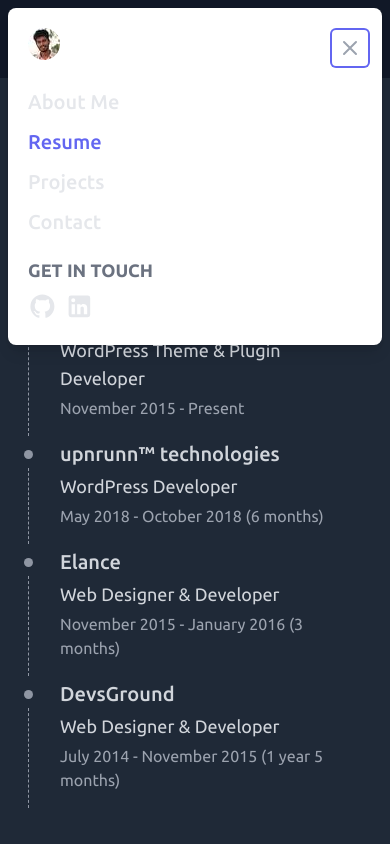
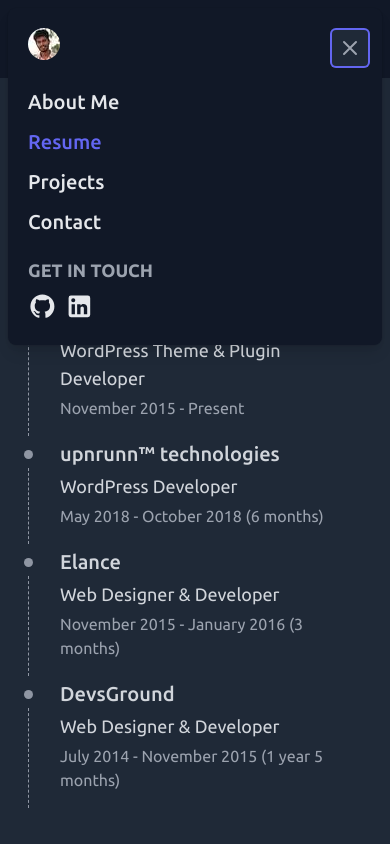
Before and after one commit to shamimmoeen/personal-website, a React (Create React App) app: page /resume in a window 390 px wide. Both pictures are taken after a click on the button "Open Menu". Shown: the top 844 px of the page. Built offline with nearby package versions, Linux system fonts and the light colour scheme.

Commit message:
Fix responsive nav design issue for dark mode

```diff
--- a/src/components/Header.js
+++ b/src/components/Header.js
@@ -29,7 +29,7 @@ const Header = () => {
 									<DarkModeSwitch />
 								</div>
 								<div className={'md:hidden -mr-2 -my-2'}>
-									<Popover.Button className="bg-white rounded-md p-2 inline-flex items-center justify-center text-gray-400 hover:text-gray-500 hover:bg-gray-100 focus:outline-none focus:ring-2 focus:ring-inset focus:ring-indigo-500">
+									<Popover.Button className="bg-white dark:bg-transparent rounded-md p-2 inline-flex items-center justify-center text-gray-400 hover:text-gray-500 hover:bg-gray-100 focus:outline-none focus:ring-2 focus:ring-inset focus:ring-indigo-500">
 										<span className="sr-only">Open Menu</span>
 										<MenuIcon className="h-6 w-6" aria-hidden="true" />
 									</Popover.Button>
@@ -70,14 +70,14 @@ const Header = () => {
 								focus
 								className="absolute inset-0 z-10 p-2 transition transform origin-top-right md:hidden"
 							>
-								<div className="rounded-lg shadow-lg ring-1 ring-black ring-opacity-5 bg-white">
+								<div className="rounded-lg shadow-lg ring-1 ring-black ring-opacity-5 bg-white dark:bg-gray-900">
 									<div className="pt-5 pb-6 px-5">
 										<div className="flex">
 											<div className="flex-1">
 												<Avatar size={32} onlyImage={true} />
 											</div>
 											<div className="-mr-2">
-												<Popover.Button className="bg-white rounded-md p-2 inline-flex items-center justify-center text-gray-400 hover:text-gray-500 hover:bg-gray-100 focus:outline-none focus:ring-2 focus:ring-inset focus:ring-indigo-500">
+												<Popover.Button className="bg-white dark:bg-gray-800 rounded-md p-2 inline-flex items-center justify-center text-gray-400 hover:text-gray-500 hover:bg-gray-100 focus:outline-none focus:ring-2 focus:ring-inset focus:ring-indigo-500">
 													<span className="sr-only">Close menu</span>
 													<XIcon className="h-6 w-6" aria-hidden="true" />
 												</Popover.Button>
@@ -97,7 +97,7 @@ const Header = () => {
 												</div>
 											))}
 										</div>
-										<h4 className="uppercase text-gray-500 text-lg font-semibold mb-2">
+										<h4 className="uppercase text-gray-500 dark:text-gray-400 text-lg font-semibold mb-2">
 											Get in touch
 										</h4>
 										<div className="flex">
```
